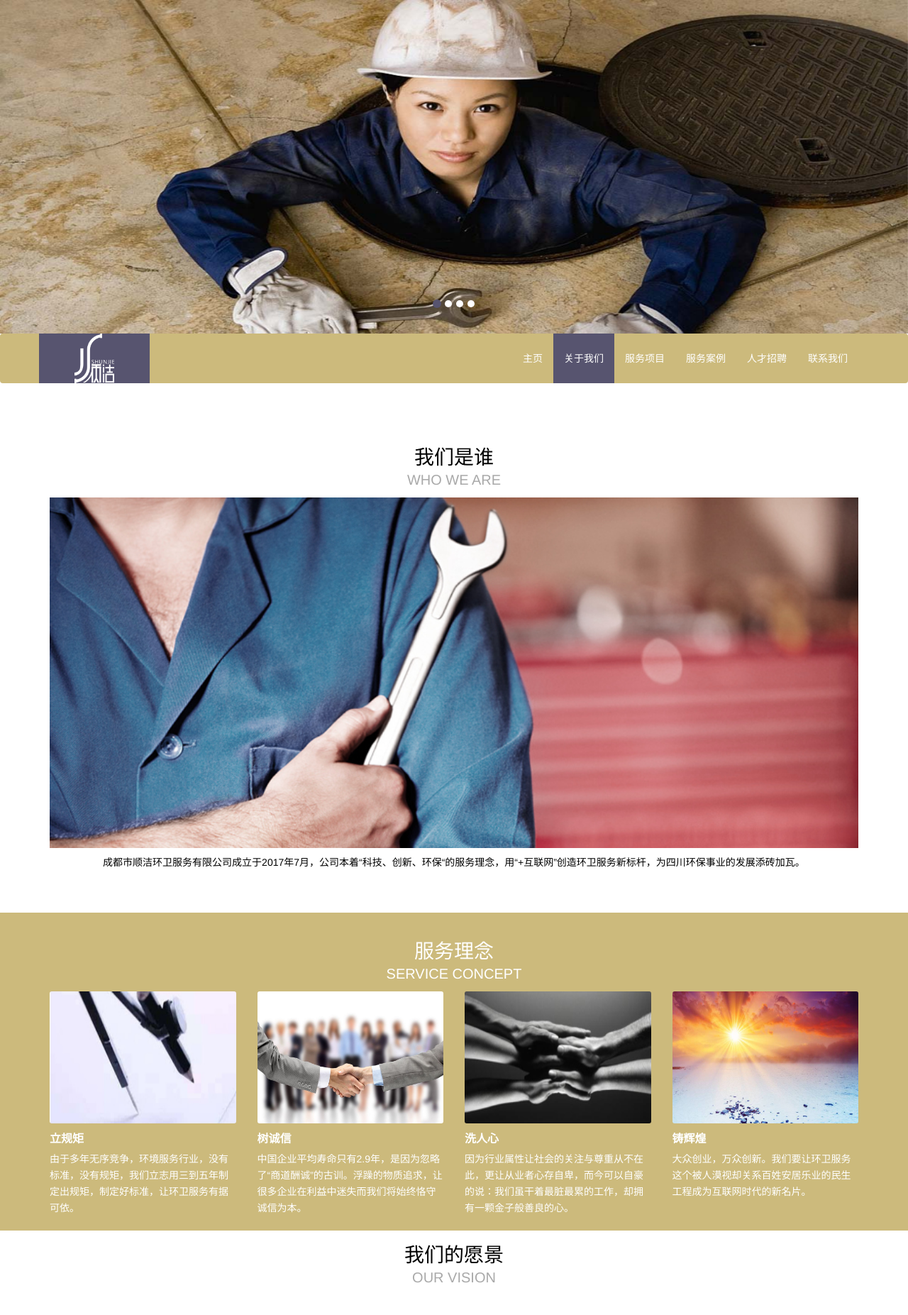
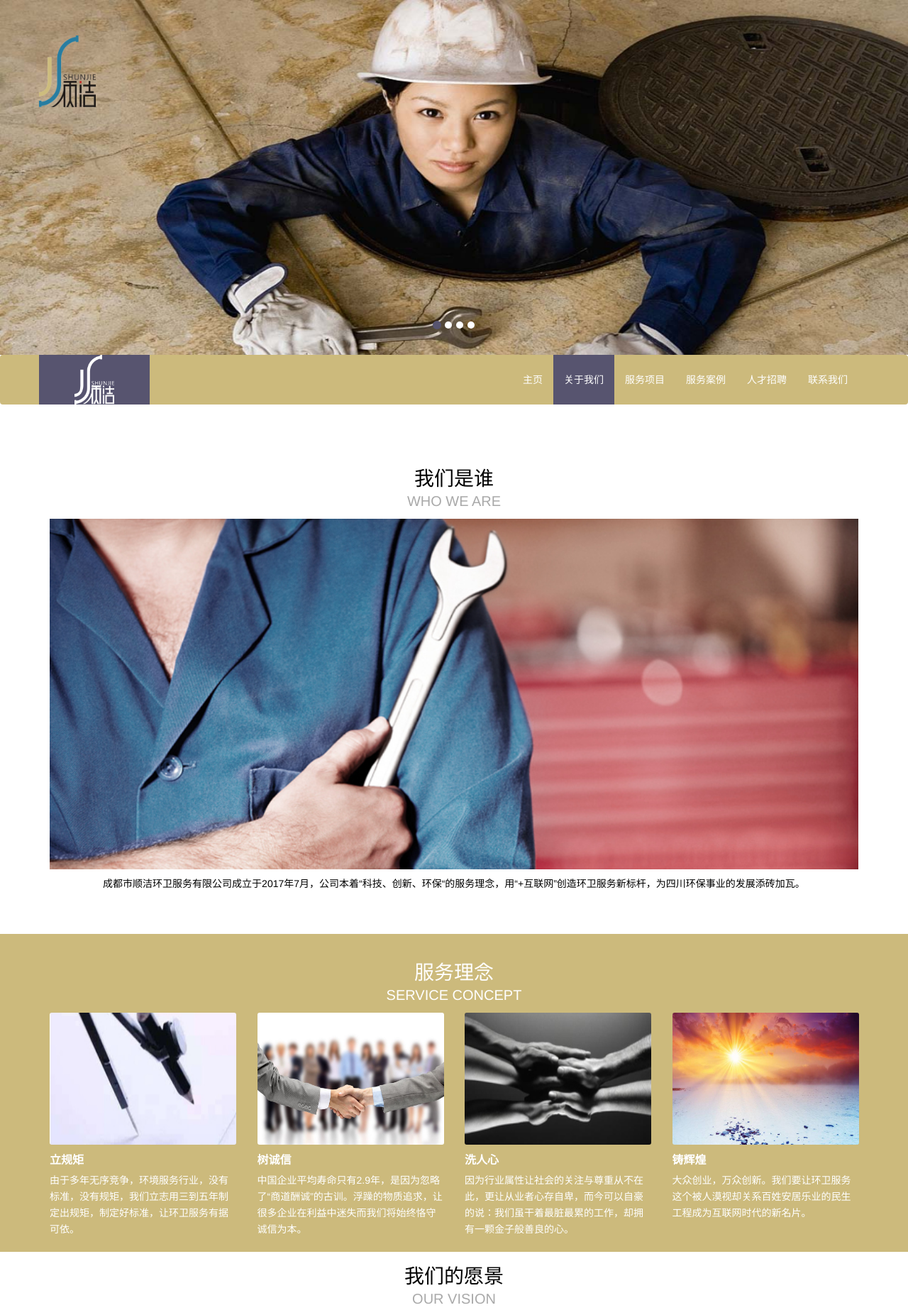
Before and after one commit to shunjiefw/python, a Django app: page /about/ in a window 1280 px wide. Shown: the top 1853 px of the page at 71% size. Run offline with Django 3.2, Linux system fonts and the light colour scheme; some libraries are stand-ins or nearby versions.

Commit message:
添加banner图标，以及调整了一些样式

```diff
--- a/shunjie/static/css/common.css
+++ b/shunjie/static/css/common.css
@@ -136,10 +136,10 @@
 }
 @media (min-width: 768px){
     #banner{
-        height: 470px;
+        height: 500px;
     }
     #banner .item{
-        height: 470px;
+        height: 500px;
     }
 }
 @media (max-width: 768px){
@@ -153,3 +153,14 @@
 .navbar-fixed-top{
     background: rgba(204, 186, 124, 0.7) !important;
 }
+#nav .container{
+    position: relative;
+}
+.a-banner{
+    position: absolute;
+    top: -450px;
+    left: 0;
+}
+.a-banner img{
+    width: 80px;
+}
--- a/shunjie/templates/web/about.html
+++ b/shunjie/templates/web/about.html
@@ -27,28 +27,28 @@
         </div>
         <div class="row">
             <div class="col-md-3 col-sm-6 col-xs-12 ">
-                <img class="img-s" src="/static/images/guiju.jpg">
+                <img class="img-s wow bounceIn" src="/static/images/guiju.jpg">
                 <div class="message-title">立规矩</div>
                 <div class="message-body">
                     由于多年无序竞争，环境服务行业，没有标准，没有规矩，我们立志用三到五年制定出规矩，制定好标准，让环卫服务有据可依。
                 </div>
             </div>
             <div class="col-md-3 col-sm-6 col-xs-12 ">
-                <img class="img-s" src="/static/images/partner.jpg">
+                <img class="img-s wow bounceIn" src="/static/images/partner.jpg">
                 <div class="message-title">树诚信</div>
                 <div class="message-body">
                     中国企业平均寿命只有2.9年，是因为忽略了“商道酬诚”的古训。浮躁的物质追求，让很多企业在利益中迷失而我们将始终恪守诚信为本。
                 </div>
             </div>
             <div class="col-md-3 col-sm-6 col-xs-12 ">
-                <img class="img-s" src="/static/images/env.png">
+                <img class="img-s wow bounceIn" src="/static/images/env.png">
                 <div class="message-title">洗人心</div>
                 <div class="message-body">
                     因为行业属性让社会的关注与尊重从不在此，更让从业者心存自卑，而今可以自豪的说：我们虽干着最脏最累的工作，却拥有一颗金子般善良的心。
                 </div>
             </div>
             <div class="col-md-3 col-sm-6 col-xs-12 ">
-                <img class="img-s" src="/static/images/sunshaine.jpg">
+                <img class="img-s wow bounceIn" src="/static/images/sunshaine.jpg">
                 <div class="message-title">铸辉煌</div>
                 <div class="message-body">
                     大众创业，万众创新。我们要让环卫服务这个被人漠视却关系百姓安居乐业的民生工程成为互联网时代的新名片。
--- a/shunjie/templates/web/master.html
+++ b/shunjie/templates/web/master.html
@@ -16,7 +16,6 @@
     {% block css %}{% endblock %}
 </head>
 <body>
-
     <div class="banner">
         <div id="carousel-example-generic" class="carousel slide" data-ride="carousel">
             <ol class="carousel-indicators">
@@ -53,6 +52,7 @@
                     <img class="nav-img" alt="Brand" src="{% static "images/logo_nav.png" %}">
                 </a>
             </div>
+            <a class="a-banner" href="/"><img src="{% static "images/logo_banner.png" %}" alt=""></a>
             <div class="collapse navbar-collapse">
                 <ul class="nav navbar-nav navbar-right">
                     <li {% if request.path == '/' %}class="active"{% endif %}><a href="/" class="smoothScroll">主页</a></li>
@@ -78,16 +78,16 @@
                     <div class="links">
                         <ul>
                             <li>
-                                <a href="">关于我们</a>
+                                <a href="/about">关于我们</a>
                             </li>
                             <li>
-                                <a href="">人才</a>
+                                <a href="/jobs">人才</a>
                             </li>
                             <li>
-                                <a href="">合作伙伴</a>
+                                <a href="/cases">合作伙伴</a>
                             </li>
                             <li>
-                                <a href="">业务合作</a>
+                                <a href="javascript:;">业务合作</a>
                             </li>
                         </ul>
                     </div>
@@ -98,7 +98,7 @@
                     <div class="links">
                         <ul>
                             <li>
-                                <a href="">服务理念</a>
+                                <a href="javascript:;">服务理念</a>
                             </li>
                             <li>
                                 <a href="/cases">服务案列</a>
@@ -144,7 +144,7 @@
                                 <a href="tel:13183813382">13183813382</a>
                             </li>
                             <li>
-                                    微信公众号：成都顺洁环卫
+                                微信公众号：成都顺洁环卫
                             </li>
                             <li>
                                 邮箱：<a href="mailto:807451203@qq.com">807451203@qq.com</a>
@@ -195,19 +195,19 @@
         var flage = IsPC();
         new WOW().init();
         $('#top').click(function() {
-            $('body,html').animate({ scrollTop: 0 }, 400);
+            $('body,html').animate({ scrollTop: 0 }, 350);
         });
         $(window).scroll(function(){
             if(flage){
                 //PC
-                if($(window).scrollTop() > 470){
+                if($(window).scrollTop() > 500){
                     $("#nav").addClass("navbar-fixed-top");
                 }else{
                     $("#nav").removeClass("navbar-fixed-top");
                 }
             }else{
                 //mob
-                if($(window).scrollTop() > 220){
+                if($(window).scrollTop() > 210){
                     $("#nav").addClass("navbar-fixed-top");
                 }else{
                     $("#nav").removeClass("navbar-fixed-top");
```
Also changed, not shown: shunjie/static/css/project.css (+11 -0 lines), shunjie/static/images/logo_banner.png (added).
